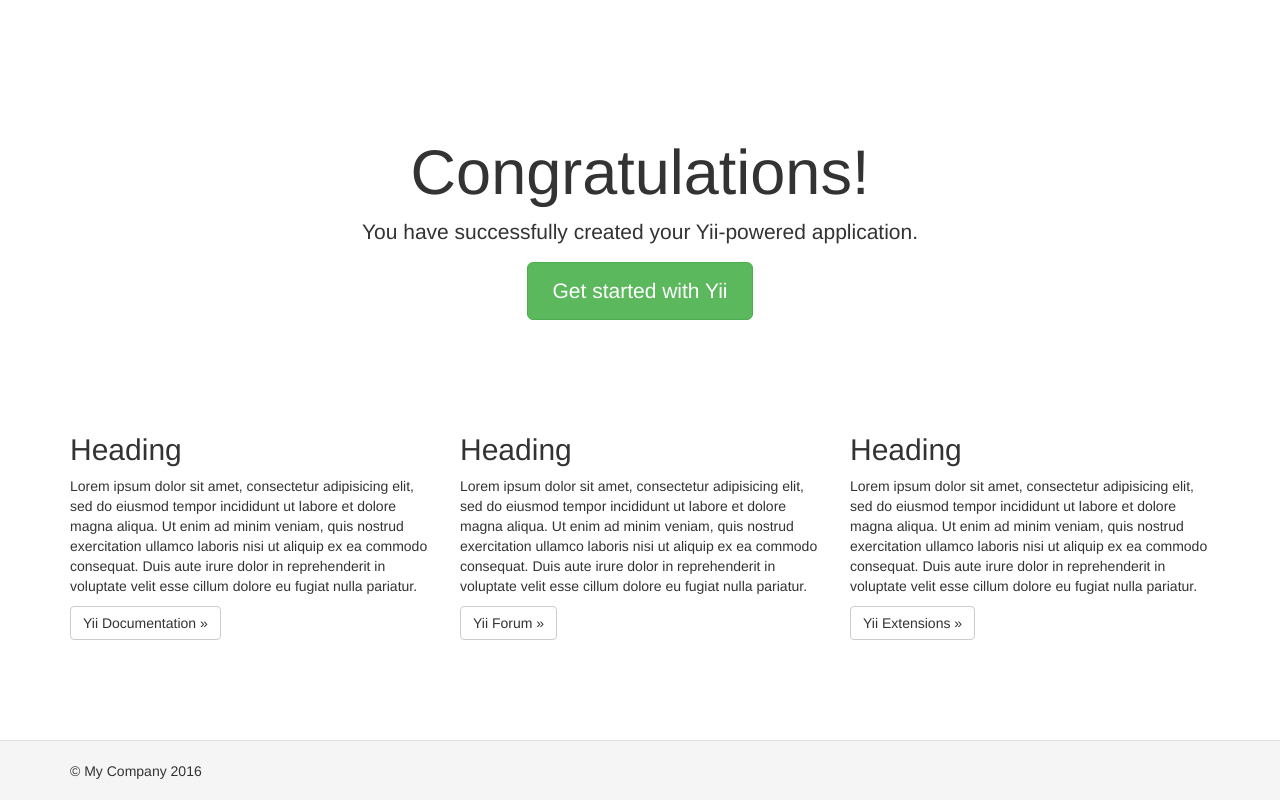
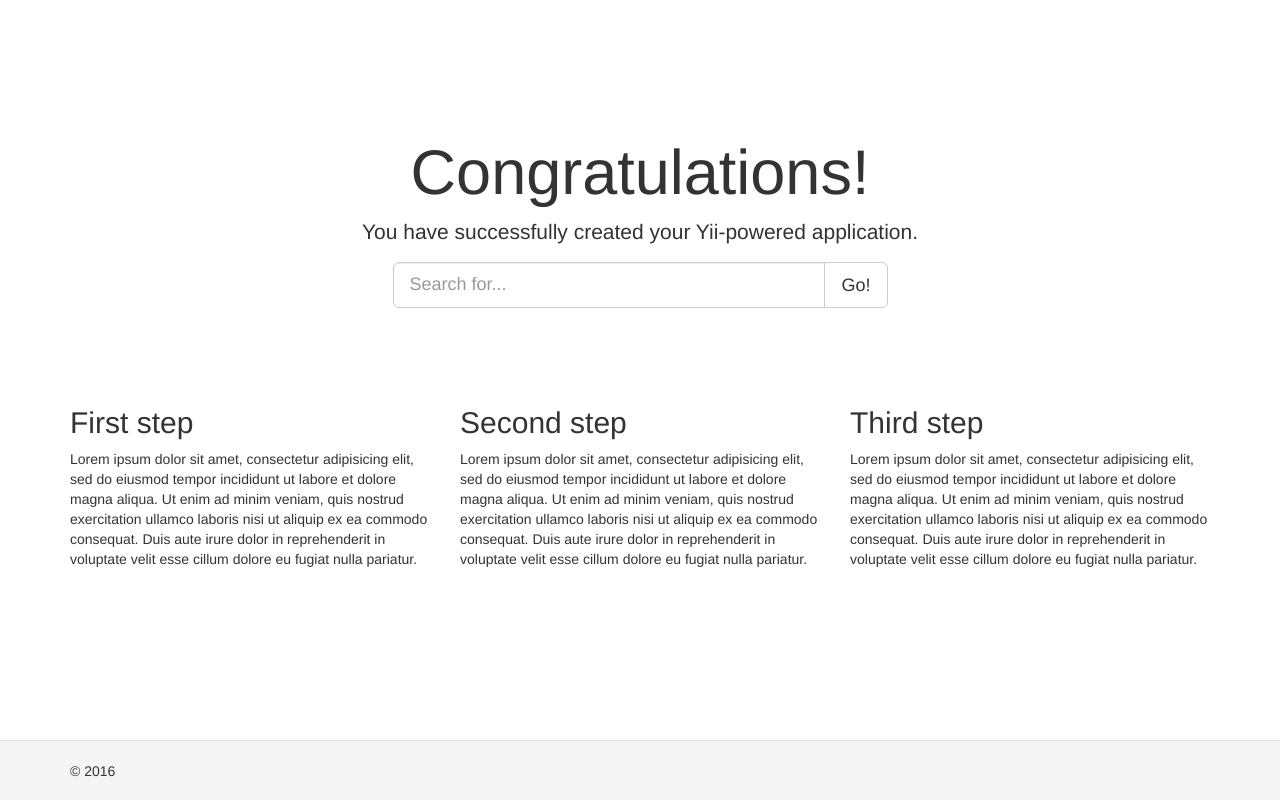
Before and after one commit to dimichspb/doc, a Yii app: template views/site/index.php in a window 1280 px wide. Run offline with PHP 8.4 and a stand-in for Yii, Linux system fonts and the light colour scheme; the template is opened without the code that fills it, so the values that code supplies are empty; some libraries are stand-ins or nearby versions.

Commit message:
Some frontpage and main menu changes

```diff
--- a/views/layouts/main.php
+++ b/views/layouts/main.php
@@ -33,19 +33,43 @@
         'brandLabel' => Yii::$app->params['name'],
         'brandUrl' => Yii::$app->homeUrl,
         'options' => [
-            'class' => 'navbar-inverse navbar-fixed-top',
+            'class' => 'navbar-default navbar-fixed-top',
         ],
     ]);
 
     $menuItems = [];
-    $menuItems[] =
-            ['label' => 'Главная', 'url' => ['/site/index']];
 
     switch($userRoleName) {
 
         case RbacController::ADMIN_ROLE_NAME:
-            $menuItems[] =
-                ['label' => 'Товары', 'url' => ['/product/index']];
+            $menuItems[] = [
+                'label' => 'Каталог',
+                'items' => [
+                    ['label' => 'Товары', 'url' => ['/product/index']],
+                    ['label' => 'Прайслисты', 'url' => ['/price/index']],
+                    ['label' => 'Предложения', 'url' => ['/quotation/index']],
+                ],
+            ];
+
+            $menuItems[] = [
+                'label' => 'Контрагенты',
+                'items' => [
+                    ['label' => 'Клиенты', 'url' => ['/entity/index']],
+                    ['label' => 'Поставщики', 'url' => ['/supplier/index']],
+                    ['label' => 'Пользователи', 'url' => ['/user/index']],
+                ],
+            ];
+
+            $menuItems[] = [
+                'label' => 'Работа',
+                'items' => [
+                    ['label' => 'Заказы', 'url' => ['/order/index']],
+                    ['label' => 'Оплаты', 'url' => ['/payment/index']],
+                    ['label' => 'Отгрузки', 'url' => ['/delivery/index']],
+                    ['label' => 'Склад', 'url' => ['/stock/index']],
+                ],
+            ];
+
             break;
 
         case RbacController::SUPPLIER_ROLE_NAME:
@@ -91,9 +115,8 @@
 
 <footer class="footer">
     <div class="container">
-        <p class="pull-left">&copy; My Company <?= date('Y') ?></p>
+        <p class="pull-left">&copy; <?= Yii::$app->params['name'];?> <?= date('Y') ?></p>
 
-        <p class="pull-right"><?= Yii::powered() ?></p>
     </div>
 </footer>
 
--- a/views/site/index.php
+++ b/views/site/index.php
@@ -2,7 +2,7 @@
 
 /* @var $this yii\web\View */
 
-$this->title = 'My Yii Application';
+$this->title = Yii::$app->params['name'];
 ?>
 <div class="site-index">
 
@@ -11,41 +11,44 @@
 
         <p class="lead">You have successfully created your Yii-powered application.</p>
 
-        <p><a class="btn btn-lg btn-success" href="http://www.yiiframework.com">Get started with Yii</a></p>
+        <div class="row">
+            <div class="col-sm-12 col-md-8 col-lg-6 col-md-offset-2 col-lg-offset-3">
+                <div class="input-group input-group-lg">
+                    <input type="text" class="form-control" placeholder="Search for...">
+                    <span class="input-group-btn">
+                        <button class="btn btn-default" type="button">Go!</button>
+                    </span>
+                </div><!-- /input-group -->
+            </div>
+        </div>
     </div>
 
     <div class="body-content">
 
         <div class="row">
             <div class="col-lg-4">
-                <h2>Heading</h2>
+                <h2>First step</h2>
 
                 <p>Lorem ipsum dolor sit amet, consectetur adipisicing elit, sed do eiusmod tempor incididunt ut labore et
                     dolore magna aliqua. Ut enim ad minim veniam, quis nostrud exercitation ullamco laboris nisi ut aliquip
                     ex ea commodo consequat. Duis aute irure dolor in reprehenderit in voluptate velit esse cillum dolore eu
                     fugiat nulla pariatur.</p>
-
-                <p><a class="btn btn-default" href="http://www.yiiframework.com/doc/">Yii Documentation &raquo;</a></p>
             </div>
             <div class="col-lg-4">
-                <h2>Heading</h2>
+                <h2>Second step</h2>
 
                 <p>Lorem ipsum dolor sit amet, consectetur adipisicing elit, sed do eiusmod tempor incididunt ut labore et
                     dolore magna aliqua. Ut enim ad minim veniam, quis nostrud exercitation ullamco laboris nisi ut aliquip
                     ex ea commodo consequat. Duis aute irure dolor in reprehenderit in voluptate velit esse cillum dolore eu
                     fugiat nulla pariatur.</p>
-
-                <p><a class="btn btn-default" href="http://www.yiiframework.com/forum/">Yii Forum &raquo;</a></p>
             </div>
             <div class="col-lg-4">
-                <h2>Heading</h2>
+                <h2>Third step</h2>
 
                 <p>Lorem ipsum dolor sit amet, consectetur adipisicing elit, sed do eiusmod tempor incididunt ut labore et
                     dolore magna aliqua. Ut enim ad minim veniam, quis nostrud exercitation ullamco laboris nisi ut aliquip
                     ex ea commodo consequat. Duis aute irure dolor in reprehenderit in voluptate velit esse cillum dolore eu
                     fugiat nulla pariatur.</p>
-
-                <p><a class="btn btn-default" href="http://www.yiiframework.com/extensions/">Yii Extensions &raquo;</a></p>
             </div>
         </div>
 
--- a/web/index.php
+++ b/web/index.php
@@ -1,8 +1,8 @@
 <?php
 
 // comment out the following two lines when deployed to production
-defined('YII_DEBUG') or define('YII_DEBUG', true);
-defined('YII_ENV') or define('YII_ENV', 'dev');
+//defined('YII_DEBUG') or define('YII_DEBUG', true);
+//defined('YII_ENV') or define('YII_ENV', 'dev');
 
 require(__DIR__ . '/../vendor/autoload.php');
 require(__DIR__ . '/../vendor/yiisoft/yii2/Yii.php');
```
